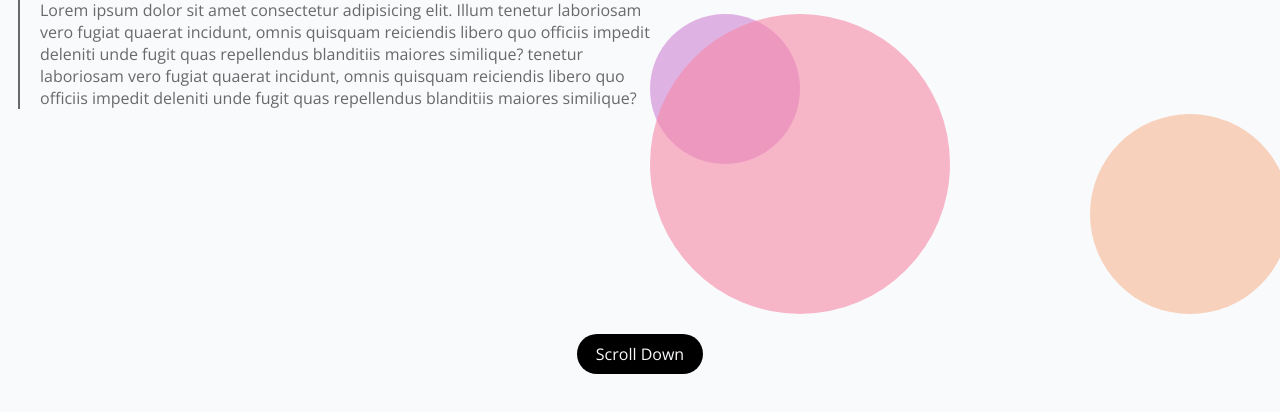
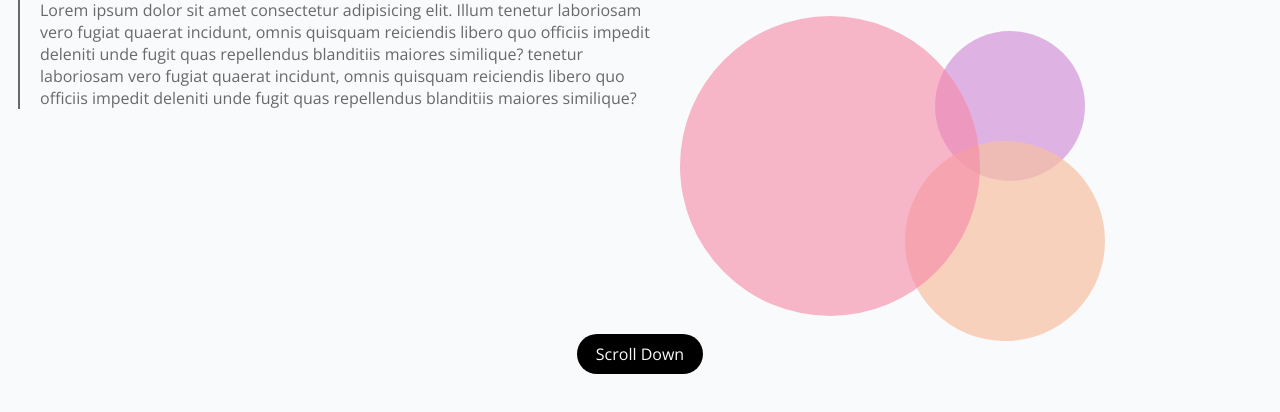
Before and after one commit to XeminaK/HTML_CSS_Lab_Part2, a plain HTML site: page index.html in a window 1280 px wide. Shown: the part 334-746 px from the top of the page. Drawn offline with nearby package versions, Linux system fonts and the light colour scheme.

Commit message:
finished desktop layout!

```diff
--- a/index.html
+++ b/index.html
@@ -6,7 +6,7 @@
     <meta http-equiv="X-UA-Compatible" content="ie=edge">
     <link rel="stylesheet" href="styles.css">
     <link href="https://fonts.googleapis.com/css?family=Open+Sans" rel="stylesheet">
-    <title>Document</title>
+    <title>HTML with Flexbox!</title>
 </head>
 <body>
 
--- a/styles.css
+++ b/styles.css
@@ -158,7 +158,7 @@ a {
     /* border: 1px solid black;  */
 }
 
-/*need to display circles in mobile */
+/*need to display circles on desktop */
 .circles {
     display: flex;
 }
@@ -169,6 +169,8 @@ a {
     border-radius: 50%;
     background-color: rgba(207, 130, 213, 0.6);
     position: absolute;
+    right: 195px;
+    bottom: 285px;
     z-index: 0;
     order: 1;
 }
@@ -179,8 +181,8 @@ a {
     border-radius: 50%;
     background-color: rgba(247, 193, 162, 0.7);
     position: absolute;
-    margin-left: 440px;
-    margin-top: 100px;
+    right: 175px;
+    bottom: 125px;
     z-index: 1;
     order: 3;
 
@@ -192,6 +194,8 @@ a {
     border-radius: 50%;
     background-color: rgba(247, 136, 167, 0.6);
     position: absolute;
+    right: 300px;
+    bottom: 150px;
     z-index: 2;
     order: 2;
 }
```
